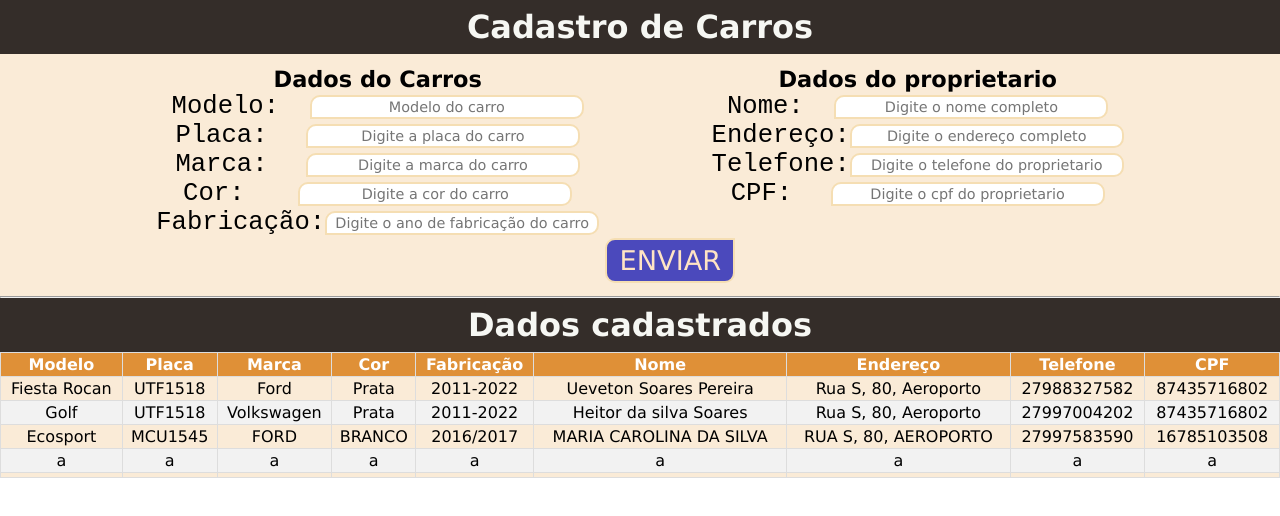
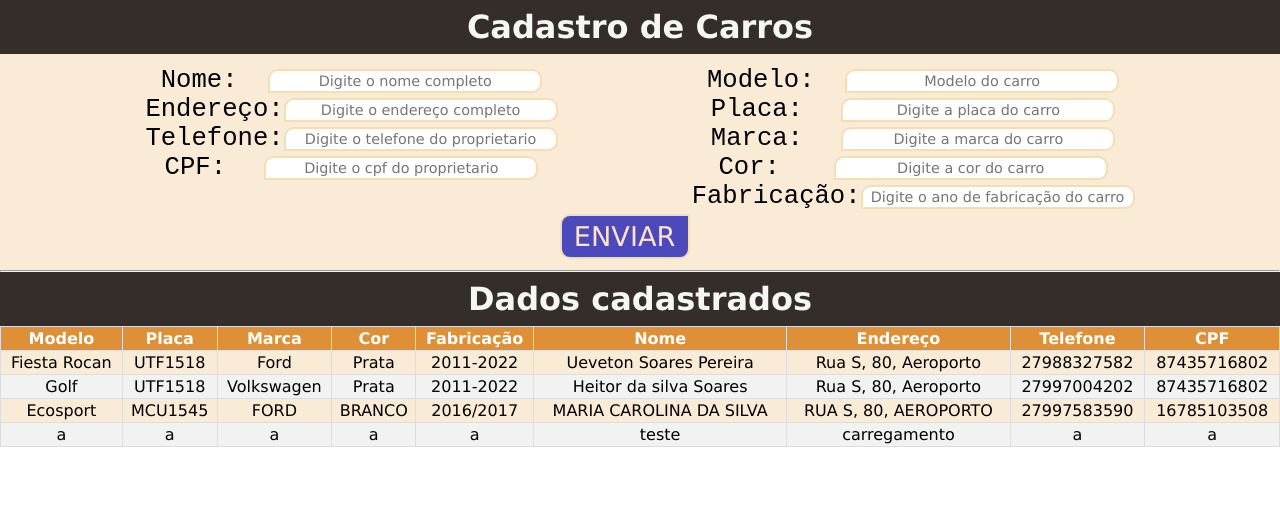
Before and after one commit to ueveton/Cadastros, a React (Vite) app: page / in a window 1280 px wide. Shown: the top 516 px of the page. Built offline with nearby package versions, Linux system fonts and the light colour scheme; data requests are answered from the project's data file.

Commit message:
Refaturando formularios e adicionando carregamento dinamico

```diff
--- a/data/db.json
+++ b/data/db.json
@@ -37,28 +37,16 @@
       "cpf": "16785103508"
     },
     {
-      "id": "2606",
+      "id": "d54d",
       "modelo": "a",
       "placa": "a",
       "marca": "a",
       "cor": "a",
       "fabricacao": "a",
-      "nome": "a",
-      "endereco": "a",
+      "nome": "teste",
+      "endereco": "carregamento",
       "telefone": "a",
       "cpf": "a"
-    },
-    {
-      "id": "14ce",
-      "modelo": "",
-      "placa": "",
-      "marca": "",
-      "cor": "",
-      "fabricacao": "",
-      "nome": "",
-      "endereco": "",
-      "telefone": "",
-      "cpf": ""
     }
   ]
 }
--- a/src/App.jsx
+++ b/src/App.jsx
@@ -1,7 +1,5 @@
-import { useState, useEffect } from 'react'
 import './App.css'
 import { CadCarros } from './CadCarros'
-import { ListCad } from './ListCad'
 
 function App() {
 
@@ -9,8 +7,6 @@ function App() {
     <div className='container'>
       <h1>Cadastro de Carros</h1>
       <CadCarros />
-      <h1>Dados cadastrados</h1>
-      <ListCad />
     </div>
   )
 }
--- a/src/CadCarros.css
+++ b/src/CadCarros.css
@@ -13,11 +13,17 @@
 }
 #car-register, #car-owner {
     align-items: center;
-    flex-direction: column;
+    /* flex-direction: column; */
     padding: 2px;
     font-size: 1.2rem;
     /* width: 50vw;
     height: 30vh; */
+}
+#car-register {
+    float: right;
+}
+#car-owner {
+    float: left;
 }
 label {
     display: flex;
@@ -32,11 +38,10 @@ input {
     border-radius: 10px 10px 10px 0px;
 }
 input[type="submit"] {
-    margin-top: 30px;
+    margin-top: 150px;
     font-size: 1.7rem;
     height: 45px;
     margin-bottom: 1px;
-    margin-left: -120%;
     width: 130px;
     background-color: rgba(41, 41, 184, 0.836);
     color: bisque;
@@ -51,3 +56,29 @@ span {
     font-family: 'Courier New', Courier, monospace;
     font-size: 1.6rem;
 }
+
+#table {
+    border-collapse: collapse;
+    width: 100%;
+}
+
+#table th {
+    padding-top: 2px;
+    padding-bottom: 2px;
+    text-align: center;
+    background-color: #df9037;
+    color: white;
+}
+
+#table td, #table th {
+    border: 1px solid #ddd;
+    padding: 2px;
+}
+
+#table tr:nth-child(even) {
+    background-color: #f2f2f2;
+}
+
+#table tr:hover {
+    background-color: #ddd;
+}
--- a/src/CadCarros.jsx
+++ b/src/CadCarros.jsx
@@ -6,18 +6,30 @@ const url = "http://localhost:3000/register"
 
 export const CadCarros = () => {
 
+    //get
+    const [register, setRegister] = useState([]);
+
+    useEffect(() => {
+        async function getData() {
+            const res = await fetch(url);
+            const data = await res.json();
+            setRegister(data);
+        }
+        getData();
+    }, []);
+
     //Envio de dados
     const [modelo, setModelo] = useState("")
     const [placa, setPlaca] = useState("")
     const [marca, setMarca] = useState("")
     const [cor, setCor] = useState("")
     const [fabricacao, setFabricacao] = useState("")
-    const [nome, setnome] = useState("")
+    const [nome, setNome] = useState("")
     const [endereco, setEndereco] = useState("")
     const [telefone, setTelefone] = useState("")
     const [cpf, setCpf] = useState("")
 
-    const handleSubmit = (e) => {
+    const handleSubmit = async (e) => {
         e.preventDefault();
         const register = {
             modelo,
@@ -29,23 +41,25 @@ export const CadCarros = () => {
             endereco,
             telefone,
             cpf
-        }
-        console.log(register)
-        const res =  fetch(url, {
+        };
+        const res = await fetch(url, {
             method: "POST",
             headers: {
                 "Content-Type": "application/json",
             },
             body: JSON.stringify(register),
         });
+
+        const addedRegister = await res.json();
+        setRegister((prevRegister) => [...prevRegister, addedRegister])
     }
 
     return (
         <div id='container'>
             <div className='container-cad'>
+                <div>
+                    <form id="cad-carros" onSubmit={handleSubmit}>
                         <div id='car-register'>
-                    <h3>Dados do Carros</h3>
-                    <form id="cad-carros" onSubmit={handleSubmit}>
                             <div>
                                 <label>
                                     <span>Modelo:</span>
@@ -101,20 +115,14 @@ export const CadCarros = () => {
                                     />
                                 </label>
                             </div>
-
-                    </form>
                         </div>
-                <div id='car-owner' onSubmit={handleSubmit}>
-                    <form>
-                        <div>
-                            <h3>Dados do proprietario</h3>
-                        </div>
-                        <div>
+                        <div id='car-owner'>
+                            <div >
                                 <label>
                                     <span>Nome:</span>
                                     <input
                                         type="text"
-                                    onChange={(e) => setnome(e.target.value)}
+                                        onChange={(e) => setNome(e.target.value)}
                                         value={nome}
                                         placeholder='Digite o nome completo'
                                     />
@@ -153,11 +161,43 @@ export const CadCarros = () => {
                                     />
                                 </label>
                             </div>
+                        </div>
                         <input type="submit" value="ENVIAR" />
                     </form>
                 </div>
             </div>
             <hr />
+            <h1>Dados cadastrados</h1>
+            <table id='table'>
+                <thead>
+                    <tr>
+                        <th>Modelo</th>
+                        <th>Placa</th>
+                        <th>Marca</th>
+                        <th>Cor</th>
+                        <th>Fabricação</th>
+                        <th>Nome</th>
+                        <th>Endereço</th>
+                        <th>Telefone</th>
+                        <th>CPF</th>
+                    </tr>
+                </thead>
+                <tbody>
+                    {register.map((registers) => (
+                        <tr key={registers.id}>
+                            <td>{registers.modelo}</td>
+                            <td>{registers.placa}</td>
+                            <td>{registers.marca}</td>
+                            <td>{registers.cor}</td>
+                            <td>{registers.fabricacao}</td>
+                            <td>{registers.nome}</td>
+                            <td>{registers.endereco}</td>
+                            <td>{registers.telefone}</td>
+                            <td>{registers.cpf}</td>
+                        </tr>
+                    ))}
+                </tbody>
+            </table>
         </div>
     )
 }
--- a/src/ListCad.jsx
+++ b/src/ListCad.jsx
@@ -1,5 +1,5 @@
 import React from 'react'
-import "./ListCad.css"
+// import "./ListCad.css"
 import { useState, useEffect } from 'react'
 
 const url = "http://localhost:3000/register"
@@ -19,7 +19,7 @@ export const ListCad = () => {
 
     return (
         <div>
-            <table id='table'>
+            {/* <table id='table'>
                 <thead>
                     <tr>
                         <th>Modelo</th>
@@ -48,7 +48,7 @@ export const ListCad = () => {
                         </tr>
                     ))}
                 </tbody>
-            </table>
+            </table> */}
         </div>
     )
 }
```
Lines whose indentation alone changed are shown as unchanged.
